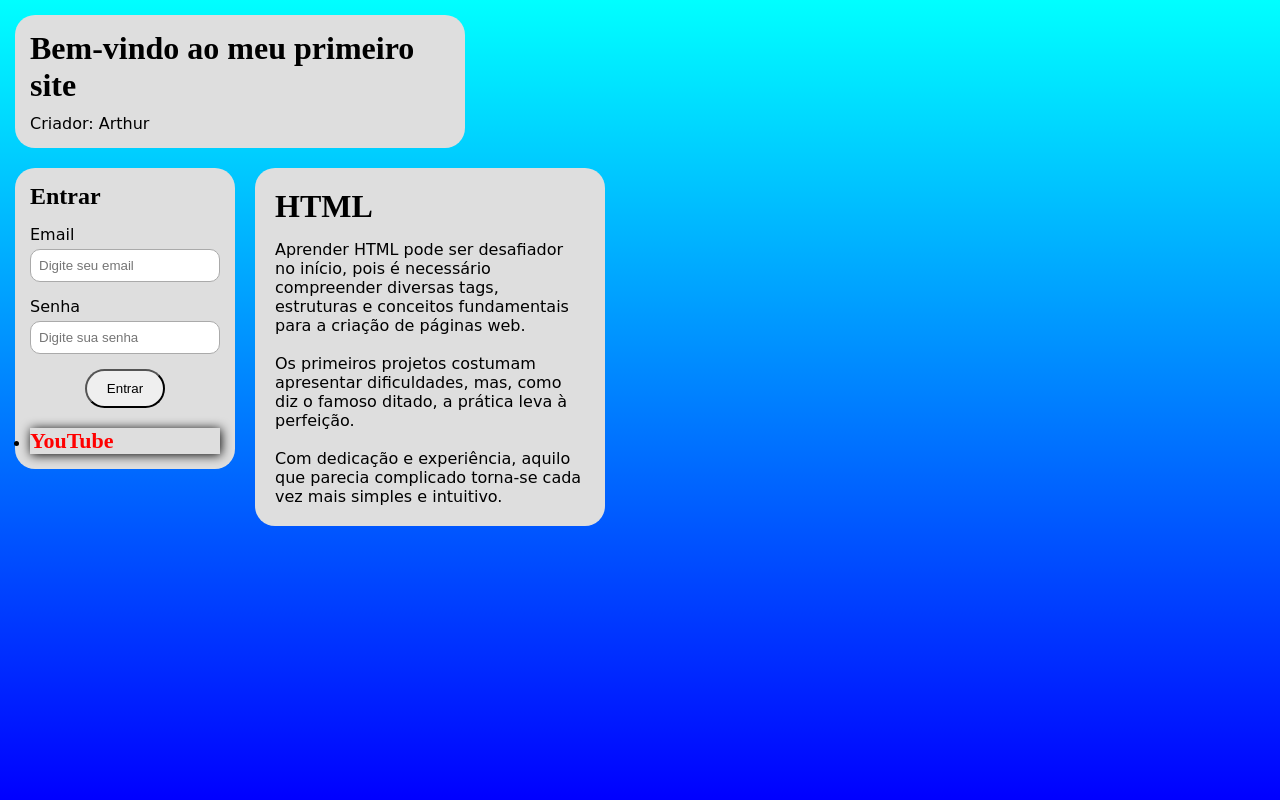
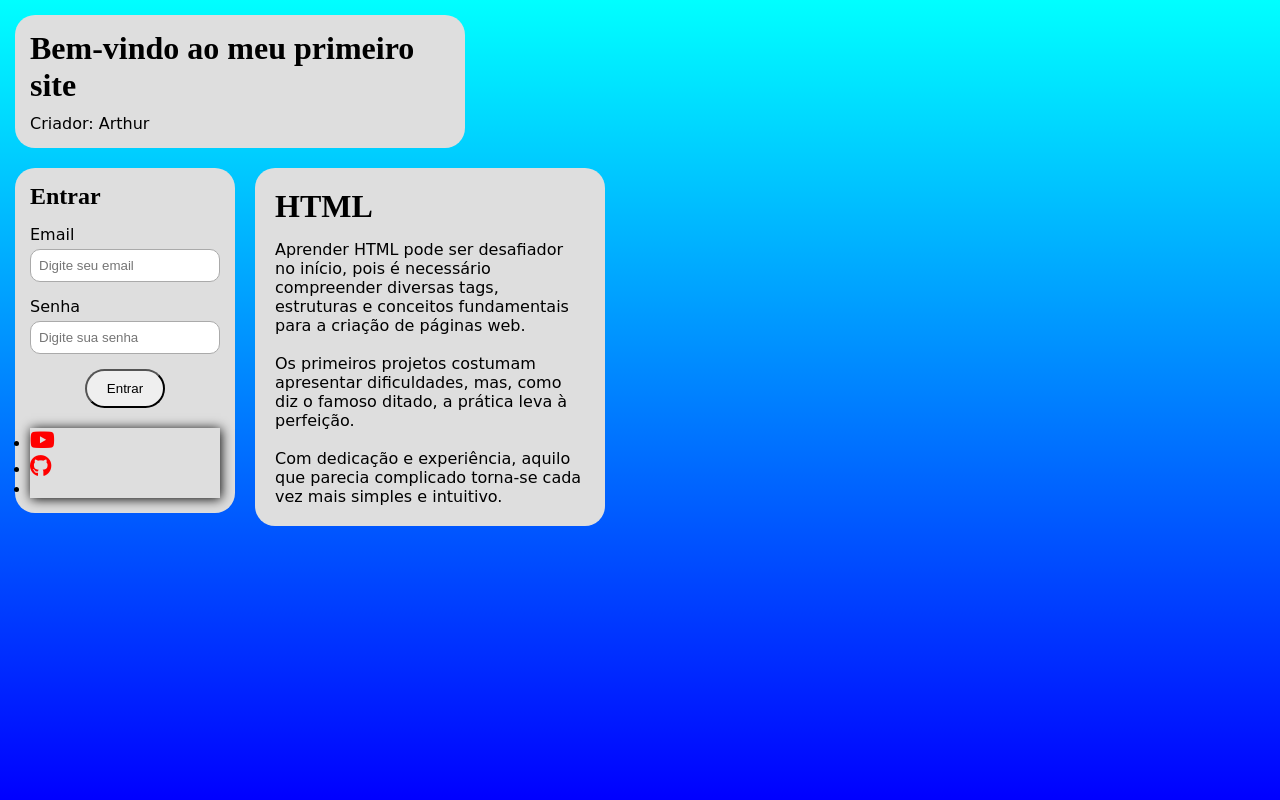
Before and after one commit to machadoerlane52-eng/kdfjz-vl-, a plain HTML site: page index.html in a window 1280 px wide. Drawn offline with Linux system fonts and the light colour scheme.

Commit message:
Update index.html

```diff
--- a/index.html
+++ b/index.html
@@ -4,6 +4,7 @@
     <meta charset="UTF-8">
     <meta name="viewport" content="width=device-width, initial-scale=1.0">
     <link rel="stylesheet" href="index.css">
+    <script src="https://kit.fontawesome.com/6031173ca8.js" crossorigin="anonymous"></script>
     <title>Site-test</title>
 </head>
 <body>
@@ -28,8 +29,15 @@
             <div class="link">
                 <ul>
                     <li>
-                        <a href="https://www.youtube.com/@VortexGamingg893" target="_blank">YouTube</a>
+                        <a class="imagemss" href="https://www.youtube.com/@VortexGamingg893" target="_blank">
+                            <i class="fa-brands fa-youtube"></i>
+                        </a>
                     </li>
+                    <li>
+                        <a class="imagems" href="https://github.com/machadoerlane52-eng" target="_blank">
+                            <i class="fa-brands fa-github"></i>
+                        </a>
+                    <li>
                 </ul>
             </div>
         </div>
```
